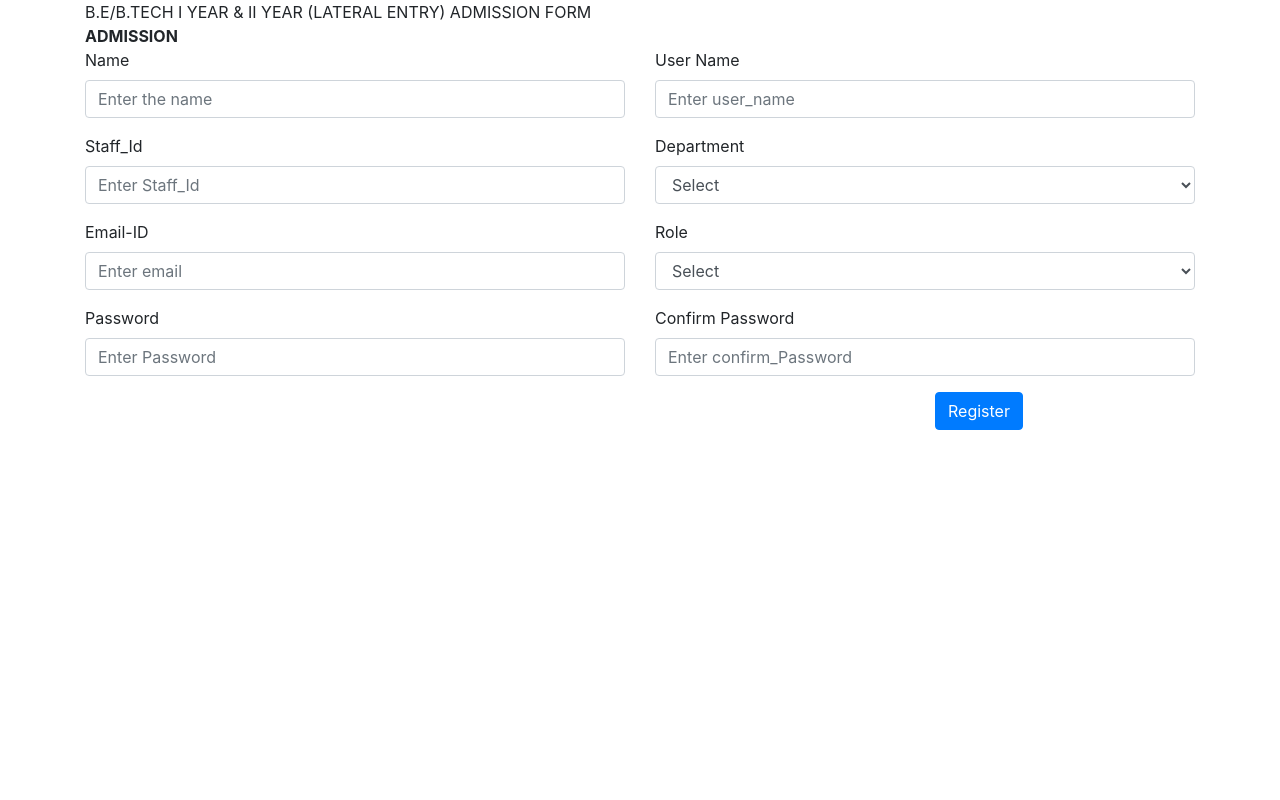
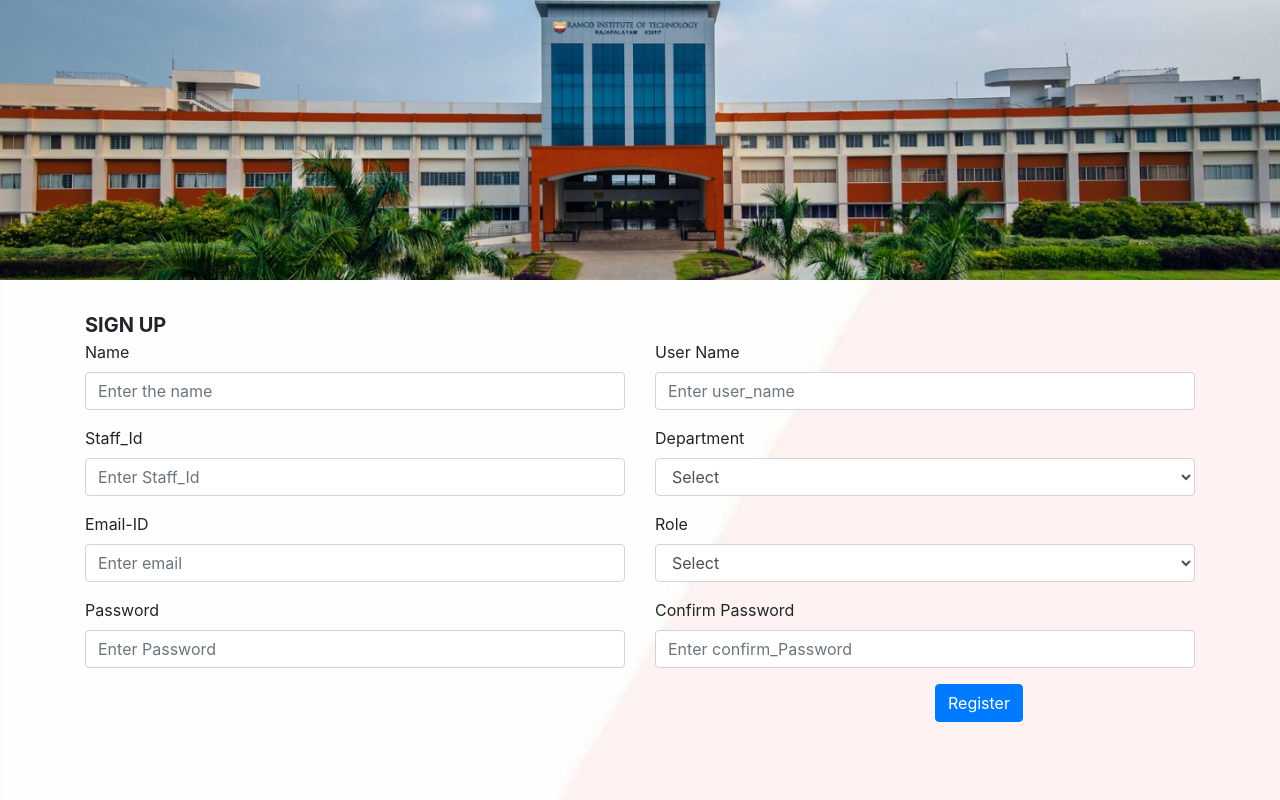
Before and after one commit to ganesaperumal03/E-approval_system, a Django app: page /signup in a window 1280 px wide. Run offline with Django 4.2, Linux system fonts and the light colour scheme; some libraries are stand-ins or nearby versions.

Commit message:
login and signup update

```diff
--- /dev/null
+++ b/static/css/style.css
@@ -0,0 +1,121 @@
+body {
+    background-image: url('/static/image/background.jpg');  /* Adjust the path accordingly */
+    background-size: cover;
+    font-size: small;
+    font-family: 'Times New Roman', Times, serif;
+    background-repeat: no-repeat;
+    background-attachment: fixed;
+}
+.rit{
+    background-color: white;
+    background-image: url('/static/image/rit.jpg');
+    background-size: cover;
+    background-position: center;
+    height:35vh ;
+}
+.row{
+    margin-left: 50px;
+}
+.form-group {
+    margin-bottom: 15px;
+}
+.form-control {
+    width: 200px;
+}
+.container{
+    margin-top: 30px;
+}
+.h2{
+    margin-left: 100px;
+}
+.form-all{
+    margin-top: 30px;
+
+}
+.title{
+    font-size: 20px;
+}
+.heading{
+    font-size: 35px;
+    color: red;
+    margin-left: 25px;
+}
+.PERSONALINFORMATION{
+    margin-top: 80px;
+}
+.footer{
+    background-color: #383238;
+    padding: 30px 10%;
+    width: 100%;
+    margin-right: 4REM;
+}
+.foot{
+    max-width: 15px 0;
+    margin: auto;
+    width: 100%;
+}
+.row{
+    display: flex;
+    flex-wrap: wrap;
+
+}
+.footer_col{
+    width: 25%;
+    padding:  20px  10px;
+}
+.footer_col h1{
+    font-size: 21px;
+    color: #ffffff;
+    text-transform: capitalize;
+    margin-bottom:30px;
+    font-weight: 500;
+    position: relative;
+}
+.footer_col h1::before{
+    content: '';
+    position: absolute;
+    left: 0;
+    bottom: -10px;
+    background-color: #e91e63;
+    height: 2px;
+    box-sizing: border-box;
+    width: 50px;
+}
+.footer_col ul li:not(:last-child){
+    margin-bottom: 10px;
+}
+.footer_col ul li a{
+    font-size:16px;
+    text-transform: capitalize;
+    color: #ffffff;
+    text-decoration: none;
+    font-weight: 300;
+    color: #bbbbbb;
+    display: block;
+}
+.footer_col p{
+color: #ffffff;
+}
+.footer_col ul li a:hover{
+    color: #ffffff;
+    padding-left: 5px;
+}
+.footer span{
+color: #ffffff;
+justify-content: center;
+text-align: center;
+padding-left: 33%;
+}
+.footer_col a i{
+    color: #c3cabb;
+    padding: 10px;
+}
+.footer_col a i:hover{
+    color: #bd1e1e;
+    padding-right: 5px;
+}
+.ad{
+    background-color: #f8f8f8;
+    color: #0a0a0a;
+    font-size: x-large;
+}
--- a/templates/auth/signup.html
+++ b/templates/auth/signup.html
@@ -14,12 +14,11 @@
     <div class="rit"></div>
 
     <div class="container">
-        <div class="heading">B.E/B.TECH I YEAR & II YEAR (LATERAL ENTRY) ADMISSION FORM</div>
         <form method="post" action="{% url 'signup' %}" enctype="multipart/form-data"  onsubmit="hideButton()">
         {% csrf_token %}
             <div class="form-all">
                 <div class="admission">
-                <span class="title"><b>ADMISSION</b></span>
+                <span class="title"><b>SIGN UP</b></span>
 <!--
             <div class="PERSONALINFORMATION">
                 <span class="title"><b>I. PERSONAL INFORMATION</b></span> -->
--- a/templates/e-approval/view_approval.html
+++ b/templates/e-approval/view_approval.html
@@ -378,14 +378,11 @@
                                 <tbody id="approvalTableBody">
                                     {% for value in approval_user%}
                                     <tr>
-
                                     <td>{{value.user.user_name}}</td>
                                     <td>{{value.user.Name}}</td>
                                     <td>{{value.user.role}}</td>
                                     <td>{{value.user.email}}</td>
                                     <td>{{value.date}}</td>
-
-
                                     </tr>
                                     {% endfor %}
                                 </tbody>
```
Also changed, not shown: static/image/background.jpg (added), static/image/rit.jpg (added), 1 other file.
